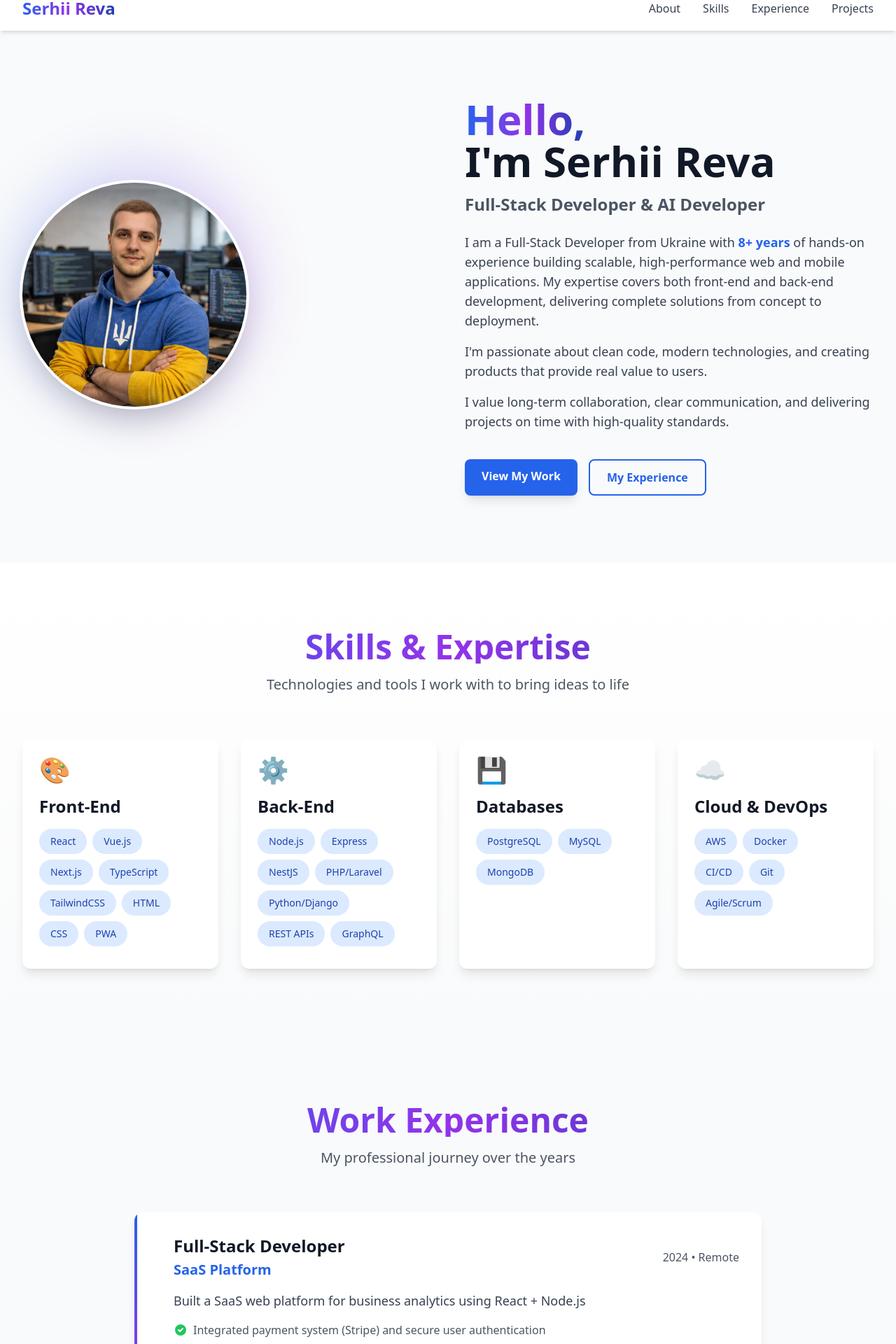
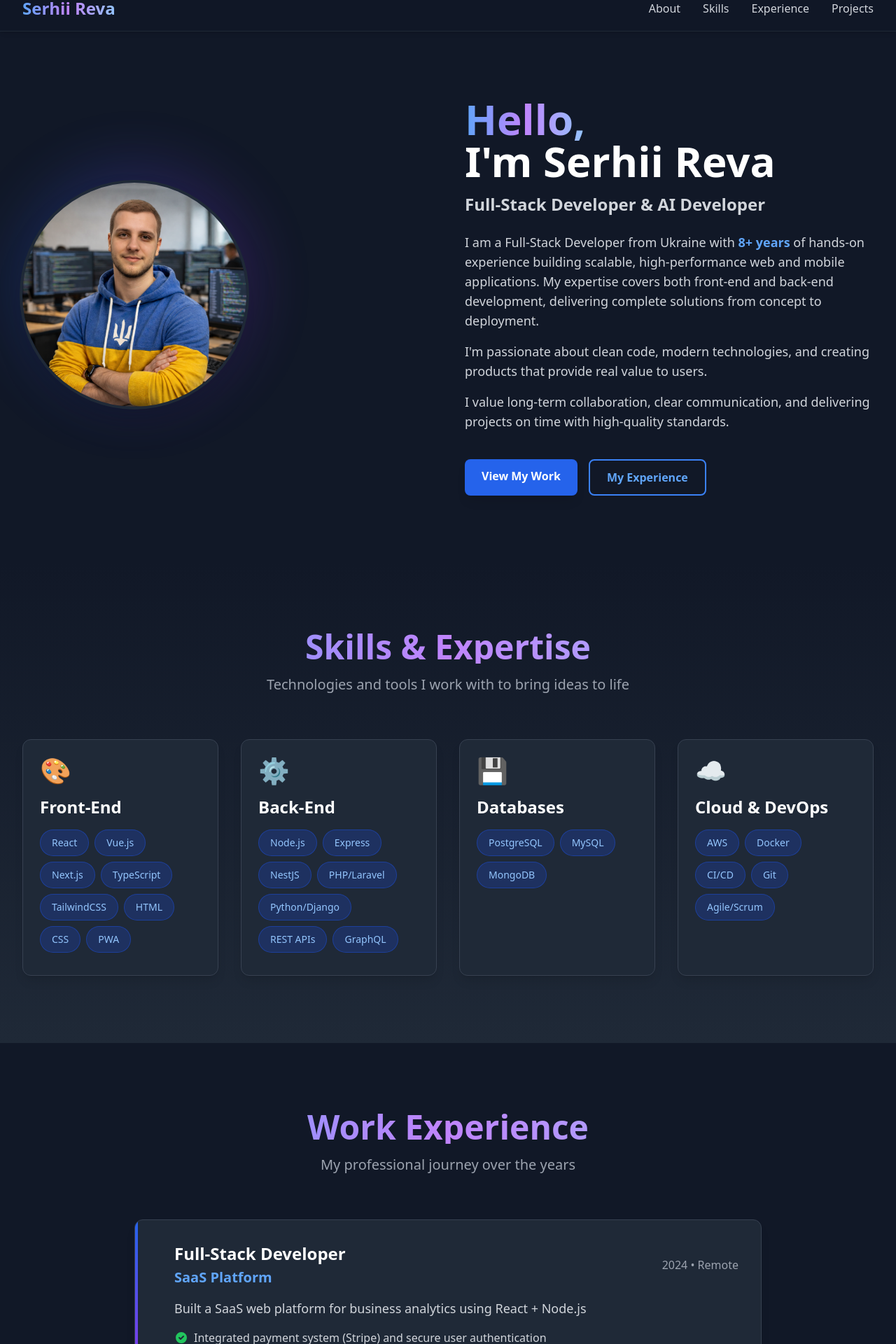
Before and after one commit to ronifell/About-Serhii-Reva, a Vue app: page / in a window 1280 px wide. Shown: the part 20-1940 px from the top of the page at 70% size. Built offline with nearby package versions, Linux system fonts and the light colour scheme.

Commit message:
feat:darkmode bg

```diff
--- a/src/components/Footer.vue
+++ b/src/components/Footer.vue
@@ -1,5 +1,5 @@
 <template>
-  <footer class="bg-gray-900 text-white py-12">
+  <footer class="bg-black/50 border-t border-gray-800 text-white py-12">
     <div class="max-w-7xl mx-auto px-4 sm:px-6 lg:px-8">
       <div class="text-center">
         <h3 class="text-3xl font-bold mb-4">Serhii Reva</h3>
--- a/src/components/HeroSection.vue
+++ b/src/components/HeroSection.vue
@@ -8,7 +8,7 @@
           <img
             src="/Serhii Reva.png"
             alt="Serhii Reva"
-            class="relative w-80 h-80 mx-auto rounded-full object-cover shadow-2xl ring-4 ring-white transform hover:scale-105 transition-transform duration-300"
+            class="relative w-80 h-80 mx-auto rounded-full object-cover shadow-2xl ring-4 ring-gray-800 transform hover:scale-105 transition-transform duration-300"
           />
         </div>
       </div>
@@ -18,16 +18,16 @@
         <div>
           <h1 class="text-5xl md:text-6xl font-bold mb-4">
             <span class="gradient-text">Hello,</span><br>
-            <span class="text-gray-900">I'm Serhii Reva</span>
+            <span class="text-white">I'm Serhii Reva</span>
           </h1>
-          <p class="text-xl md:text-2xl text-gray-600 font-semibold">
+          <p class="text-xl md:text-2xl text-gray-300 font-semibold">
             Full-Stack Developer & AI Developer
           </p>
         </div>
 
-        <div class="space-y-4 text-gray-700 leading-relaxed">
+        <div class="space-y-4 text-gray-300 leading-relaxed">
           <p class="text-lg">
-            I am a Full-Stack Developer from Ukraine with <span class="font-semibold text-blue-600">8+ years</span> of hands-on experience building scalable, high-performance web and mobile applications. My expertise covers both front-end and back-end development, delivering complete solutions from concept to deployment.
+            I am a Full-Stack Developer from Ukraine with <span class="font-semibold text-blue-400">8+ years</span> of hands-on experience building scalable, high-performance web and mobile applications. My expertise covers both front-end and back-end development, delivering complete solutions from concept to deployment.
           </p>
           <p class="text-lg">
             I'm passionate about clean code, modern technologies, and creating products that provide real value to users.
--- a/src/components/NavBar.vue
+++ b/src/components/NavBar.vue
@@ -1,17 +1,17 @@
 <template>
-  <nav class="fixed top-0 w-full bg-white/90 backdrop-blur-md shadow-md z-50 transition-all duration-300" :class="{ 'shadow-lg': scrolled }">
+  <nav class="fixed top-0 w-full bg-gray-900/90 backdrop-blur-md border-b border-gray-800 shadow-md z-50 transition-all duration-300" :class="{ 'shadow-lg border-gray-700': scrolled }">
     <div class="max-w-7xl mx-auto px-4 sm:px-6 lg:px-8">
       <div class="flex justify-between items-center h-16">
         <div class="text-2xl font-bold gradient-text">
           Serhii Reva
         </div>
         <div class="hidden md:flex space-x-8">
-          <a href="#about" class="text-gray-700 hover:text-blue-600 transition-colors duration-200 font-medium">About</a>
-          <a href="#skills" class="text-gray-700 hover:text-blue-600 transition-colors duration-200 font-medium">Skills</a>
-          <a href="#experience" class="text-gray-700 hover:text-blue-600 transition-colors duration-200 font-medium">Experience</a>
-          <a href="#projects" class="text-gray-700 hover:text-blue-600 transition-colors duration-200 font-medium">Projects</a>
+          <a href="#about" class="text-gray-300 hover:text-blue-400 transition-colors duration-200 font-medium">About</a>
+          <a href="#skills" class="text-gray-300 hover:text-blue-400 transition-colors duration-200 font-medium">Skills</a>
+          <a href="#experience" class="text-gray-300 hover:text-blue-400 transition-colors duration-200 font-medium">Experience</a>
+          <a href="#projects" class="text-gray-300 hover:text-blue-400 transition-colors duration-200 font-medium">Projects</a>
         </div>
-        <button @click="toggleMenu" class="md:hidden text-gray-700">
+        <button @click="toggleMenu" class="md:hidden text-gray-300">
           <svg class="w-6 h-6" fill="none" stroke="currentColor" viewBox="0 0 24 24">
             <path stroke-linecap="round" stroke-linejoin="round" stroke-width="2" d="M4 6h16M4 12h16M4 18h16"></path>
           </svg>
@@ -19,10 +19,10 @@
       </div>
       <!-- Mobile Menu -->
       <div v-show="menuOpen" class="md:hidden pb-4 space-y-2 animate-fade-in">
-        <a href="#about" @click="closeMenu" class="block text-gray-700 hover:text-blue-600 py-2">About</a>
-        <a href="#skills" @click="closeMenu" class="block text-gray-700 hover:text-blue-600 py-2">Skills</a>
-        <a href="#experience" @click="closeMenu" class="block text-gray-700 hover:text-blue-600 py-2">Experience</a>
-        <a href="#projects" @click="closeMenu" class="block text-gray-700 hover:text-blue-600 py-2">Projects</a>
+        <a href="#about" @click="closeMenu" class="block text-gray-300 hover:text-blue-400 py-2">About</a>
+        <a href="#skills" @click="closeMenu" class="block text-gray-300 hover:text-blue-400 py-2">Skills</a>
+        <a href="#experience" @click="closeMenu" class="block text-gray-300 hover:text-blue-400 py-2">Experience</a>
+        <a href="#projects" @click="closeMenu" class="block text-gray-300 hover:text-blue-400 py-2">Projects</a>
       </div>
     </div>
   </nav>
--- a/src/components/ProjectsSection.vue
+++ b/src/components/ProjectsSection.vue
@@ -2,7 +2,7 @@
   <section id="projects" class="section-container">
     <div class="text-center mb-16 animate-fade-in-up">
       <h2 class="text-4xl md:text-5xl font-bold mb-4 gradient-text">Portfolio Projects</h2>
-      <p class="text-xl text-gray-600 max-w-2xl mx-auto">
+      <p class="text-xl text-gray-400 max-w-2xl mx-auto">
         A collection of websites and applications I've contributed to
       </p>
     </div>
--- a/src/components/SkillCategory.vue
+++ b/src/components/SkillCategory.vue
@@ -1,7 +1,7 @@
 <template>
   <div class="card p-6 hover:scale-105 transition-transform duration-300" :style="style">
     <div class="text-4xl mb-4">{{ icon }}</div>
-    <h3 class="text-2xl font-bold mb-4 text-gray-900">{{ title }}</h3>
+    <h3 class="text-2xl font-bold mb-4 text-white">{{ title }}</h3>
     <div class="flex flex-wrap">
       <span
         v-for="skill in skills"
--- a/src/components/SkillsSection.vue
+++ b/src/components/SkillsSection.vue
@@ -1,8 +1,8 @@
 <template>
-  <section id="skills" class="section-container bg-gradient-to-b from-white to-gray-50">
+  <section id="skills" class="section-container bg-gradient-to-b from-gray-900 to-gray-800">
     <div class="text-center mb-16 animate-fade-in-up">
       <h2 class="text-4xl md:text-5xl font-bold mb-4 gradient-text">Skills & Expertise</h2>
-      <p class="text-xl text-gray-600 max-w-2xl mx-auto">
+      <p class="text-xl text-gray-400 max-w-2xl mx-auto">
         Technologies and tools I work with to bring ideas to life
       </p>
     </div>
--- a/src/components/WorkHistorySection.vue
+++ b/src/components/WorkHistorySection.vue
@@ -2,7 +2,7 @@
   <section id="experience" class="section-container">
     <div class="text-center mb-16 animate-fade-in-up">
       <h2 class="text-4xl md:text-5xl font-bold mb-4 gradient-text">Work Experience</h2>
-      <p class="text-xl text-gray-600 max-w-2xl mx-auto">
+      <p class="text-xl text-gray-400 max-w-2xl mx-auto">
         My professional journey over the years
       </p>
     </div>
--- a/src/components/WorkItem.vue
+++ b/src/components/WorkItem.vue
@@ -8,16 +8,16 @@
     <div class="pl-6">
       <div class="flex flex-col md:flex-row md:items-center md:justify-between mb-4">
         <div>
-          <h3 class="text-2xl font-bold text-gray-900 mb-1">{{ work.title }}</h3>
-          <p class="text-xl text-blue-600 font-semibold">{{ work.company }}</p>
+          <h3 class="text-2xl font-bold text-white mb-1">{{ work.title }}</h3>
+          <p class="text-xl text-blue-400 font-semibold">{{ work.company }}</p>
         </div>
-        <div class="text-gray-600 font-medium mt-2 md:mt-0">
+        <div class="text-gray-400 font-medium mt-2 md:mt-0">
           {{ work.period }} • {{ work.location }}
         </div>
       </div>
-      <p class="text-gray-700 mb-4 text-lg">{{ work.description }}</p>
+      <p class="text-gray-300 mb-4 text-lg">{{ work.description }}</p>
       <ul class="space-y-2">
-        <li v-for="(achievement, idx) in work.achievements" :key="idx" class="flex items-start text-gray-600">
+        <li v-for="(achievement, idx) in work.achievements" :key="idx" class="flex items-start text-gray-300">
           <svg class="w-5 h-5 text-green-500 mr-2 mt-0.5 flex-shrink-0" fill="currentColor" viewBox="0 0 20 20">
             <path fill-rule="evenodd" d="M10 18a8 8 0 100-16 8 8 0 000 16zm3.707-9.293a1 1 0 00-1.414-1.414L9 10.586 7.707 9.293a1 1 0 00-1.414 1.414l2 2a1 1 0 001.414 0l4-4z" clip-rule="evenodd"/>
           </svg>
--- a/src/style.css
+++ b/src/style.css
@@ -8,7 +8,7 @@
   }
 
   body {
-    @apply bg-gray-50 text-gray-900;
+    @apply bg-gray-900 text-gray-100;
   }
 }
 
@@ -18,19 +18,19 @@
   }
 
   .card {
-    @apply bg-white rounded-xl shadow-lg hover:shadow-2xl transition-all duration-300 transform hover:-translate-y-2;
+    @apply bg-gray-800 border border-gray-700 rounded-xl shadow-lg hover:shadow-2xl transition-all duration-300 transform hover:-translate-y-2;
   }
 
   .btn-primary {
-    @apply bg-blue-600 text-white px-6 py-3 rounded-lg font-semibold hover:bg-blue-700 transform hover:scale-105 transition-all duration-200 shadow-lg hover:shadow-xl;
+    @apply bg-blue-600 text-white px-6 py-3 rounded-lg font-semibold hover:bg-blue-500 transform hover:scale-105 transition-all duration-200 shadow-lg hover:shadow-xl;
   }
 
   .btn-secondary {
-    @apply border-2 border-blue-600 text-blue-600 px-6 py-3 rounded-lg font-semibold hover:bg-blue-600 hover:text-white transform hover:scale-105 transition-all duration-200;
+    @apply border-2 border-blue-500 text-blue-400 px-6 py-3 rounded-lg font-semibold hover:bg-blue-600 hover:text-white hover:border-blue-600 transform hover:scale-105 transition-all duration-200;
   }
 
   .skill-tag {
-    @apply inline-block bg-blue-100 text-blue-800 px-4 py-2 rounded-full text-sm font-medium mr-2 mb-2 hover:bg-blue-200 transition-colors duration-200;
+    @apply inline-block bg-blue-900/50 text-blue-300 border border-blue-700/50 px-4 py-2 rounded-full text-sm font-medium mr-2 mb-2 hover:bg-blue-800/70 transition-colors duration-200;
   }
 }
 
@@ -50,7 +50,7 @@
 
 /* Gradient text */
 .gradient-text {
-  @apply bg-gradient-to-r from-blue-600 via-purple-600 to-blue-800 bg-clip-text text-transparent;
+  @apply bg-gradient-to-r from-blue-400 via-purple-400 to-blue-300 bg-clip-text text-transparent;
 }
 
 /* Scroll-triggered animations */
@@ -77,7 +77,7 @@
 
 .hover-lift:hover {
   transform: translateY(-5px);
-  box-shadow: 0 20px 25px -5px rgba(0, 0, 0, 0.1), 0 10px 10px -5px rgba(0, 0, 0, 0.04);
+  box-shadow: 0 20px 25px -5px rgba(0, 0, 0, 0.5), 0 10px 10px -5px rgba(0, 0, 0, 0.3);
 }
 
 /* Smooth transitions for cards */
```
Also changed, not shown: src/components/EducationSection.vue (+6 -6 lines), src/components/ProjectCard.vue (+5 -5 lines).
